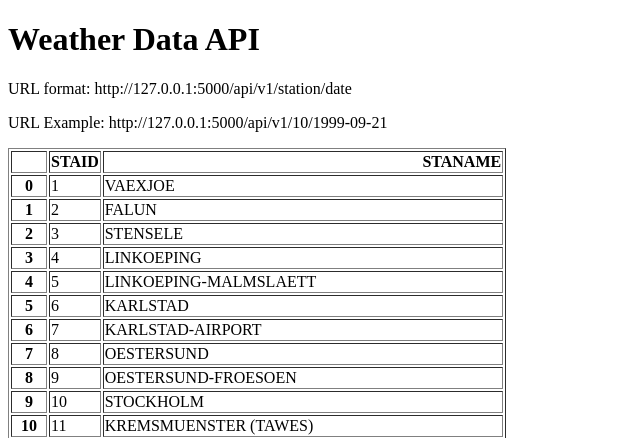
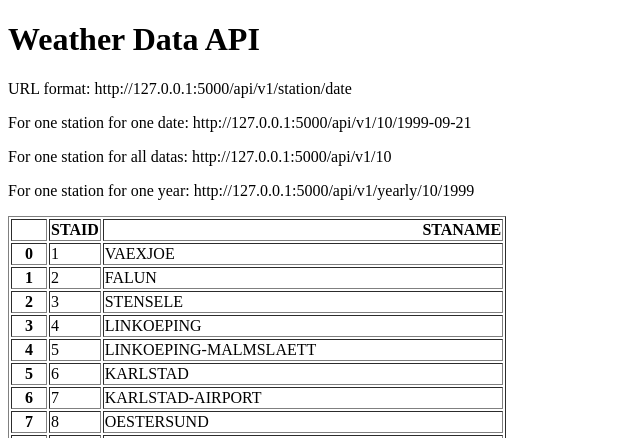
Before and after one commit to circleuniv/WeatherAPI, a Flask app: page / in a window 1280 px wide. Shown: the top 438 px of the page, without its empty margins (0-640 px from the left). Run offline with Flask 3, Linux system fonts and the light colour scheme.

Commit message:
Weather-API: endpoint for all data and yearly data

```diff
--- a/main.py
+++ b/main.py
@@ -22,5 +22,20 @@ def about(station,date):
     return  {'station':station,
              'date':date,'temperature':temperature}
 
+@app.route('/api/v1/<station>')
+def all_data(station):
+    filename = "data_small/TG_STAID" + str(station).zfill(6) + ".txt"
+    df = pd.read_csv(filename, skiprows=20, parse_dates=["    DATE"])
+    result=df.to_dict(orient="records")
+    return result
+
+@app.route('/api/v1/yearly/<station>/<year>')
+def yearly(station,year):
+    filename = "data_small/TG_STAID" + str(station).zfill(6) + ".txt"
+    df = pd.read_csv(filename, skiprows=20)
+    df["    DATE"]=df["    DATE"].astype(str)
+    result=df[df["    DATE"].str.startswith(str(year))].to_dict(orient="records")
+    return  result
+
 if __name__ == '__main__':
     app.run(debug=True)
--- a/templates/home.html
+++ b/templates/home.html
@@ -7,7 +7,9 @@
 <body>
 <h1>Weather Data API</h1>
 <p>URL format: http://127.0.0.1:5000/api/v1/station/date</p>
-<p>URL Example: http://127.0.0.1:5000/api/v1/10/1999-09-21</p>
+<p>For one station for one date: http://127.0.0.1:5000/api/v1/10/1999-09-21</p>
+<p>For one station for all datas: http://127.0.0.1:5000/api/v1/10</p>
+<p>For one station for one year: http://127.0.0.1:5000/api/v1/yearly/10/1999</p>
 <!--<p>{{data.data1}} / {{data.data2}}</p>-->
 <p>{{data|safe}}</p>
 </body>
```
